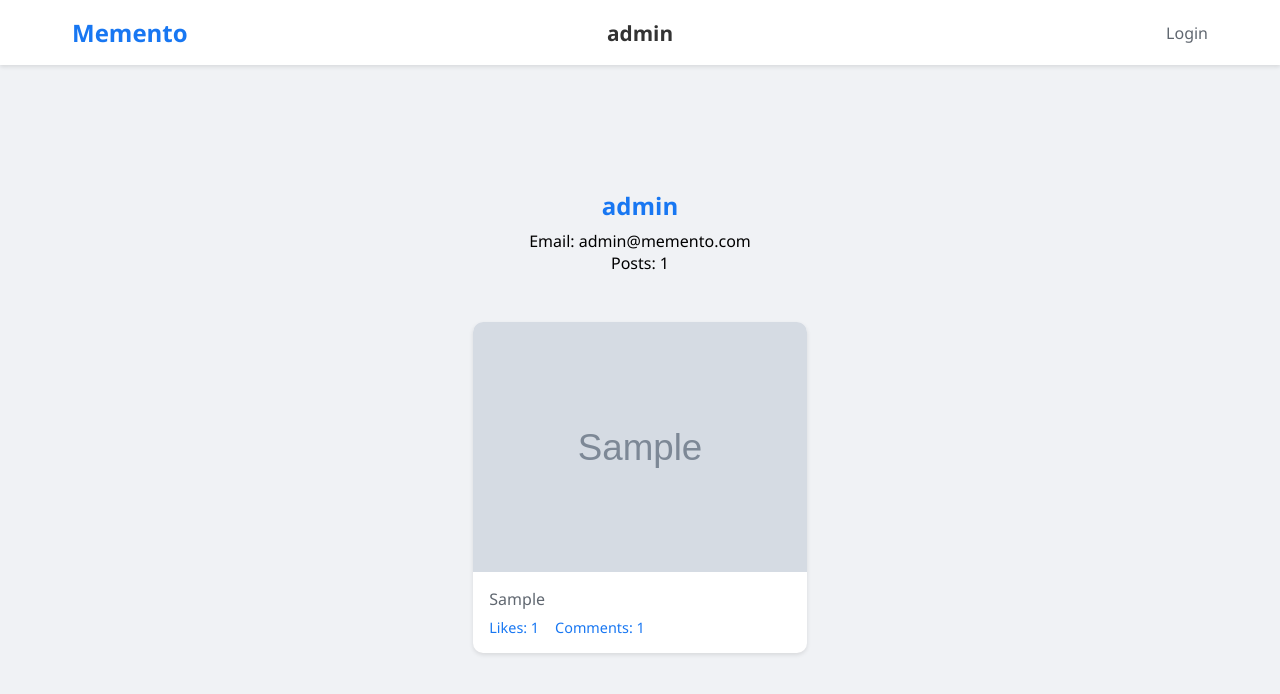
After one commit to LorenzoA0/memento, a Flask app: page /user/admin in a window 1280 px wide. The commit adds this page. Shown: the top 694 px of the page. Run offline with Flask 3, Linux system fonts and the light colour scheme; tables that the repository leaves empty hold one stand-in row (values such as "Sample post"); grey boxes marked "Sample" are stand-in pictures.

Commit message:
Stranica Profile dodata

```diff
--- a/app.py
+++ b/app.py
@@ -1,6 +1,7 @@
 from flask import Flask, render_template, redirect, url_for, request, flash, session
 from flask_sqlalchemy import SQLAlchemy
 from werkzeug.security import generate_password_hash, check_password_hash
+from datetime import datetime
 
 app = Flask(__name__)
 app.secret_key = 'key'
@@ -15,12 +16,51 @@ class User(db.Model):
     email = db.Column(db.String(100), unique=True, nullable=False)
     password = db.Column(db.String(200), nullable=False)
     role = db.Column(db.String(20), default='user')
+    # Relationships
+    posts = db.relationship('Post', back_populates='user', lazy=True)
+    comments = db.relationship('Comment', back_populates='user', lazy=True)
+    likes = db.relationship('Like', back_populates='user', lazy=True)
 
     def set_password(self, password):
         self.password = generate_password_hash(password)
 
     def check_password(self, password):
         return check_password_hash(self.password, password)
+
+# --- Post Model (Stores Pictures) ---
+
+class Post(db.Model):
+    id = db.Column(db.Integer, primary_key=True)
+    image_url = db.Column(db.String(500), nullable=False)  # Path to uploaded image
+    caption = db.Column(db.String(200))  # Optional
+    date_posted = db.Column(db.DateTime, default=datetime.utcnow)
+    user_id = db.Column(db.Integer, db.ForeignKey('user.id'), nullable=False)
+    # Relationships
+    user = db.relationship('User', back_populates='posts')
+    comments = db.relationship('Comment', back_populates='post', cascade='all, delete-orphan')
+    likes = db.relationship('Like', back_populates='post', cascade='all, delete-orphan')
+
+# --- Comment Model ---
+
+class Comment(db.Model):
+    id = db.Column(db.Integer, primary_key=True)
+    text = db.Column(db.String(500), nullable=False)
+    date_posted = db.Column(db.DateTime, default=datetime.utcnow)
+    user_id = db.Column(db.Integer, db.ForeignKey('user.id'), nullable=False)
+    post_id = db.Column(db.Integer, db.ForeignKey('post.id'), nullable=False)
+    # Relationships
+    user = db.relationship('User', back_populates='comments')
+    post = db.relationship('Post', back_populates='comments')
+
+# --- Like Model (Many-to-Many) ---
+
+class Like(db.Model):
+    id = db.Column(db.Integer, primary_key=True)
+    user_id = db.Column(db.Integer, db.ForeignKey('user.id'), nullable=False)
+    post_id = db.Column(db.Integer, db.ForeignKey('post.id'), nullable=False)
+    # Relationships
+    user = db.relationship('User', back_populates='likes')
+    post = db.relationship('Post', back_populates='likes')
 
 # Kreiranje tabela
 with app.app_context():
@@ -96,5 +136,18 @@ def logout():
     flash('You have been logged out', 'info')
     return redirect(url_for('login'))
 
+@app.route('/user/<username>')
+def user_profile(username):
+    viewed_user = User.query.filter_by(username=username).first_or_404()
+    posts = Post.query.filter_by(user_id=viewed_user.id).order_by(Post.date_posted.desc()).all()
+
+    # Check if the current user is viewing their own profile
+    is_own_profile = 'user_id' in session and session['user_id'] == viewed_user.id
+
+    return render_template('profile.html',
+                         viewed_user=viewed_user,
+                         posts=posts,
+                         is_own_profile=is_own_profile)
+
 if __name__ == '__main__':
     app.run(debug=True)
--- a/static/css/style.css
+++ b/static/css/style.css
@@ -213,3 +213,62 @@ button:hover {
 .link a:hover {
     text-decoration: underline;
 }
+
+/* Profile Stranica */
+.profile-container {
+    max-width: 1200px;
+    margin: 2rem auto;
+    padding: 0 1rem;
+}
+
+.profile-header {
+    text-align: center;
+    margin-bottom: 2rem;
+}
+
+.profile-header h2 {
+    color: #1877f2;
+    margin-bottom: 0.5rem;
+}
+
+.posts-grid {
+    display: grid;
+    grid-template-columns: repeat(auto-fill, minmax(250px, 1fr));
+    gap: 1rem;
+    padding: 1rem;
+}
+
+.post-card {
+    background: white;
+    border-radius: 10px;
+    overflow: hidden;
+    box-shadow: 0 2px 4px rgba(0,0,0,0.1);
+}
+
+.post-image {
+    width: 100%;
+    height: 250px;
+    object-fit: cover;
+}
+
+.post-details {
+    padding: 1rem;
+}
+
+.post-caption {
+    color: #606770;
+    margin-bottom: 0.5rem;
+}
+
+.post-stats {
+    display: flex;
+    gap: 1rem;
+    font-size: 0.9rem;
+    color: #1877f2;
+}
+
+.no-mementos {
+    text-align: center;
+    color: #606770;
+    margin: 2rem 0;
+}
--- a/templates/base.html
+++ b/templates/base.html
@@ -18,6 +18,7 @@
             <!-- desna strana nav bara za login/register buttons -->
             <div class="nav-links">
                 {% if 'username' in session %}
+                    <a href="{{ url_for('user_profile', username=session.username) }}" class="nav-link">Profile</a>
                     <a href="{{ url_for('logout') }}" class="nav-link">Logout</a>
                 {% else %}
                     {% if request.path == url_for('login') %}
--- /dev/null
+++ b/templates/profile.html
@@ -0,0 +1,36 @@
+{% extends "base.html" %}
+
+{% block nav_center %}
+    <h1 class="nav-title">
+        {% if is_own_profile %}Your Profile{% else %}{{ viewed_user.username }}{% endif %}
+    </h1>
+{% endblock %}
+
+{% block content %}
+<div class="profile-container">
+    <div class="profile-header">
+        <h2>{{ viewed_user.username }}</h2>
+        <p>Email: {{ viewed_user.email }}</p>
+        <p>Posts: {{ posts|length }}</p>
+    </div>
+
+    <div class="posts-grid">
+        {% if posts %}
+            {% for post in posts %}
+                <div class="post-card">
+                    <img src="{{ post.image_url }}" alt="Post image" class="post-image">
+                    <div class="post-details">
+                        <p class="post-caption">{{ post.caption }}</p>
+                        <div class="post-stats">
+                            <span>Likes: {{ post.likes|length }}</span>
+                            <span>Comments: {{ post.comments|length }}</span>
+                        </div>
+                    </div>
+                </div>
+            {% endfor %}
+        {% else %}
+            <p class="no-mementos">No Mementos</p>
+        {% endif %}
+    </div>
+</div>
+{% endblock %}
```
